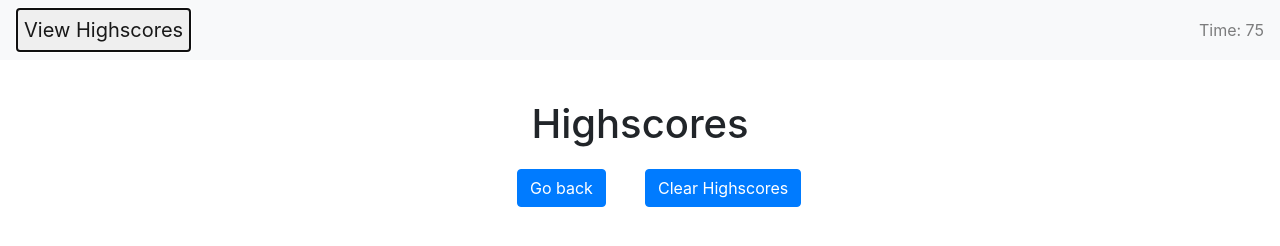
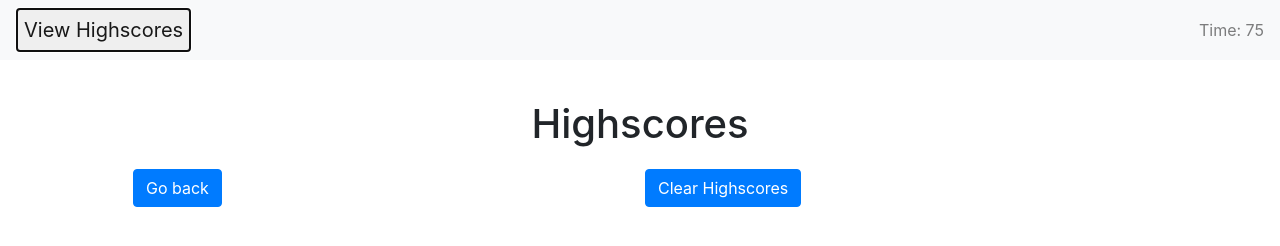
Before and after one commit to dylanbest15/Code-Quiz, a plain HTML site: page index.html in a window 1280 px wide. Both pictures are taken after a click on the button "View Highscores". Drawn offline with nearby package versions, Linux system fonts and the light colour scheme.

Commit message:
fixed button placement on smaller screens

```diff
--- a/style.css
+++ b/style.css
@@ -41,7 +41,7 @@ main ul {
 /* back button */
 button.back-button {
     position: absolute;
-    left: 40%;
+    left: 10%;
 }
 
 /* clear button */
```
